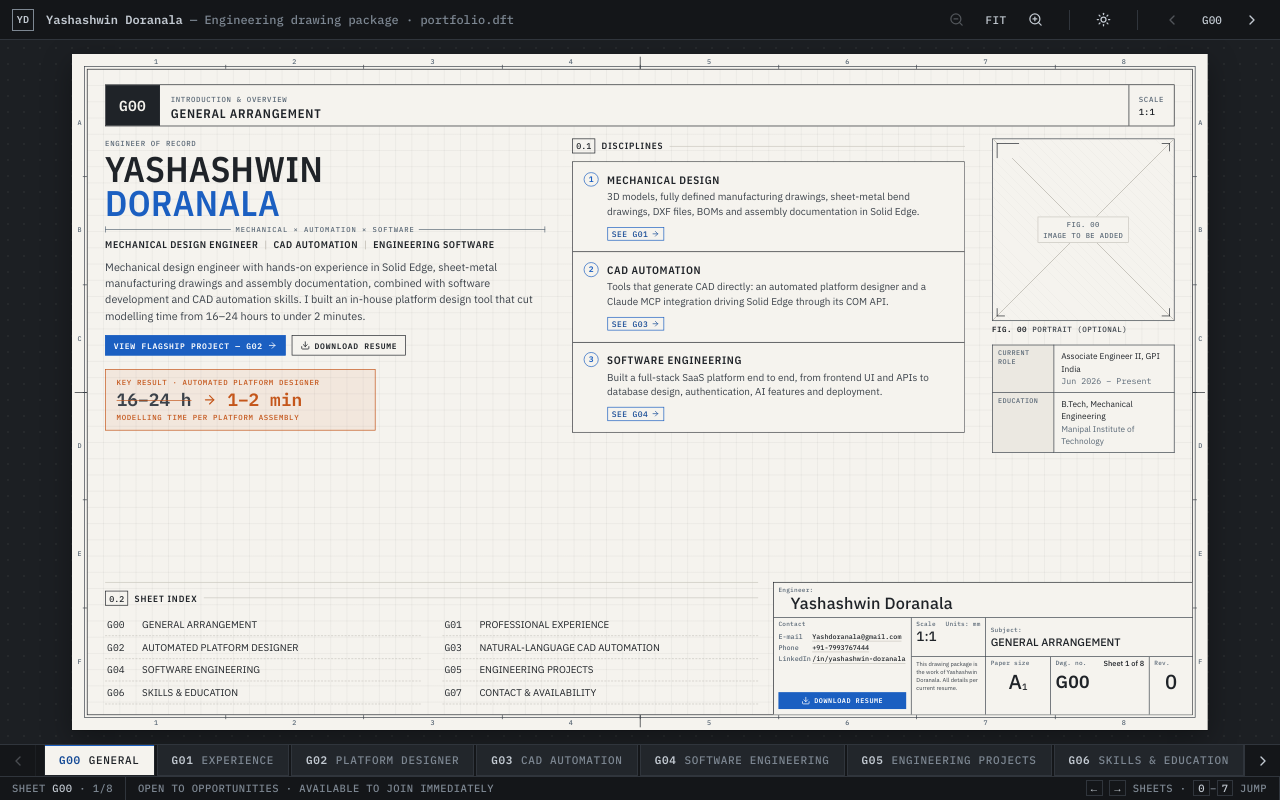
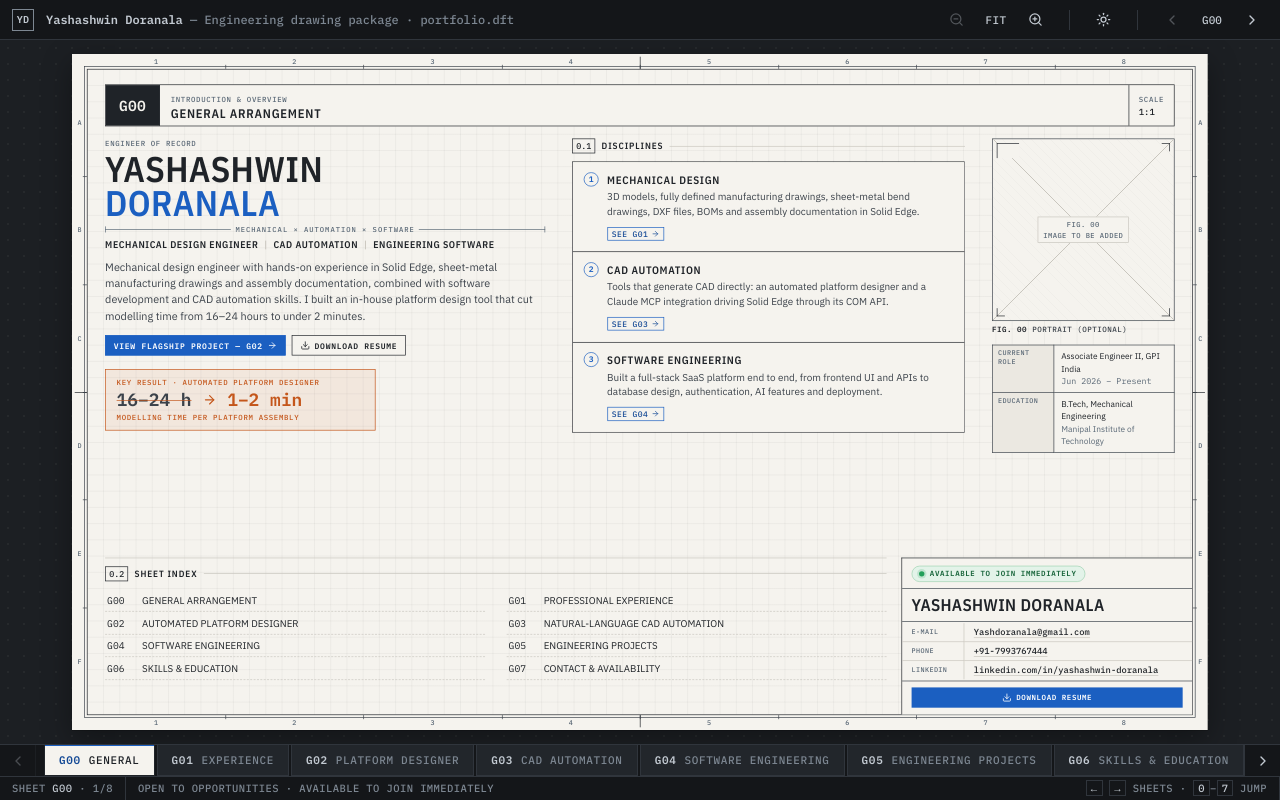
Before and after one commit to HsayYD/Portfolio, a Next.js app: page / in a window 1280 px wide. Built offline with nearby package versions, Linux system fonts and the light colour scheme.

Commit message:
Title block: just availability pill, name and contacts
Co-Authored-By: Claude Opus 5.5 <noreply@anthropic.com>
Claude-Session: https://claude.ai/code/session_01HaAqdXqxTuinBnmdidnP78

```diff
--- a/src/app/globals.css
+++ b/src/app/globals.css
@@ -34,8 +34,8 @@
 
   --page-w: 1680px;
   --page-h: 1000px;
-  --tb-w: 620px;
-  --tb-h: 196px;
+  --tb-w: 430px;
+  --tb-h: 232px;
   --frame: 22px;
 }
 
@@ -463,7 +463,7 @@ body {
 .fig figcaption b { font-weight: 600; color: var(--ink); white-space: nowrap; }
 
 /* ═══════════════════════════════════════════════════════════════════════
-   TITLE BLOCK — bottom-right corner of the frame
+   TITLE BLOCK — bottom-right corner: status, name, contacts
    ═══════════════════════════════════════════════════════════════════════ */
 .titleblock-wrap {
   position: absolute; right: 0; bottom: 0;
@@ -473,59 +473,39 @@ body {
   background: var(--paper);
   z-index: 2;
 }
-.titleblock {
-  height: 100%;
-  display: grid;
-  grid-template-columns: 204px 110px 96px 146px 64px;
-  grid-template-rows: 52px 58px minmax(0, 1fr);
-  grid-template-areas:
-    "nm nm nm nm nm"
-    "ct sc sb sb sb"
-    "ct nt ps dn rv";
-  font-size: 12px;
-  color: var(--ink);
+.titleblock { height: 100%; display: flex; flex-direction: column; color: var(--ink); }
+.titleblock > * { border-bottom: 1px solid var(--ink-2); }
+.titleblock > :last-child { border-bottom: 0; }
+
+.tb-st { padding: 9px 14px; }
+.pill {
+  display: inline-flex; align-items: center; gap: 8px;
+  padding: 4px 12px 4px 10px;
+  border-radius: 999px;
+  background: #e3f3e9; border: 1px solid #9fd3b3; color: #17643a;
+  font: 600 11px/1.2 var(--f-mono); letter-spacing: 0.08em; text-transform: uppercase;
 }
-.titleblock > * { min-width: 0; border-right: 1px solid var(--ink-2); border-bottom: 1px solid var(--ink-2); padding: 4px 7px; position: relative; }
-.titleblock .k { display: block; font: 500 9px/1.2 var(--f-mono); letter-spacing: 0.04em; color: var(--annot); }
-.titleblock .k.sm { position: absolute; top: 4px; right: 7px; }
-.titleblock .big { font: 500 18px/1.15 var(--f-sans); }
-.titleblock .huge { font: 500 30px/1 var(--f-sans); }
-.titleblock .huge sub { font-size: 0.45em; vertical-align: baseline; position: relative; top: 0.2em; }
+.pill::before { content: ""; width: 8px; height: 8px; border-radius: 50%; background: #22a05a; box-shadow: 0 0 0 3px rgba(34, 160, 90, 0.18); }
 
+.tb-nm { padding: 10px 14px 11px; font: 600 25px/1.1 var(--f-cond); letter-spacing: 0.02em; text-transform: uppercase; }
 
-.tb-nm { grid-area: nm; display: flex; flex-direction: column; justify-content: center; }
-.tb-nm { border-right: 0 !important; }
-.tb-nm .big { font-size: 24px; padding-left: 18px; letter-spacing: 0.01em; }
-
-.tb-ct { grid-area: ct; border-bottom: 0 !important; display: flex; flex-direction: column; gap: 4px; }
-.tb-ct dl { margin: 2px 0 0; display: grid; grid-template-columns: 50px minmax(0, 1fr); row-gap: 3px; font: 500 10px/1.35 var(--f-mono); }
-.tb-ct dt { color: var(--annot); }
-.tb-ct dd { margin: 0; overflow-wrap: anywhere; }
+.tb-ct { flex: 1; margin: 0; display: grid; grid-template-columns: 92px minmax(0, 1fr); align-content: center; }
+.tb-ct dt, .tb-ct dd { padding: 5px 14px; border-bottom: 1px solid var(--hair); }
+.tb-ct dt:last-of-type, .tb-ct dd:last-of-type { border-bottom: 0; }
+.tb-ct dt { font: 500 10px/1.6 var(--f-mono); letter-spacing: 0.06em; text-transform: uppercase; color: var(--annot); border-right: 1px solid var(--hair); }
+.tb-ct dd { margin: 0; font: 500 13px/1.3 var(--f-mono); overflow-wrap: anywhere; }
 .tb-ct dd a { color: var(--ink); text-decoration: none; border-bottom: 1px solid var(--hair); }
 .tb-ct dd a:hover { color: var(--accent); border-color: var(--accent); }
+
+.tb-act { padding: 9px 14px 10px; }
 .tb-dl {
-  margin-top: auto; margin-bottom: 4px;
-  display: flex; align-items: center; justify-content: center; gap: 6px;
-  padding: 6px 8px;
+  display: flex; align-items: center; justify-content: center; gap: 7px;
+  padding: 8px 10px;
   background: var(--accent); color: #fff; text-decoration: none;
-  font: 600 10px var(--f-mono); letter-spacing: 0.08em; text-transform: uppercase;
+  font: 600 11px var(--f-mono); letter-spacing: 0.08em; text-transform: uppercase;
 }
 .tb-dl:hover { background: var(--accent-ink); }
-.tb-dl svg { width: 13px; height: 13px; }
-
-.tb-sc { grid-area: sc; }
-.tb-sc .big { display: block; font-size: 20px; margin-top: 1px; }
-
-.tb-sb { grid-area: sb; border-right: 0 !important; display: flex; flex-direction: column; justify-content: center; gap: 2px; }
-.tb-sb .big { font-size: 16px; line-height: 1.15; }
-
-.tb-nt { grid-area: nt; border-bottom: 0 !important; font: 400 8.5px/1.4 var(--f-sans); color: var(--ink-2); }
-.tb-ps { grid-area: ps; border-bottom: 0 !important; }
-.tb-dn { grid-area: dn; border-bottom: 0 !important; }
-.tb-dn .sht { position: absolute; top: 3px; right: 7px; font: 500 11px var(--f-sans); }
-.tb-dn .huge { display: block; margin-top: 8px; font-size: 26px; font-weight: 600; letter-spacing: 0.01em; }
-.tb-ps .huge, .tb-rv .huge { display: block; margin-top: 6px; text-align: center; }
-.tb-rv { grid-area: rv; border-right: 0 !important; border-bottom: 0 !important; }
+.tb-dl svg { width: 14px; height: 14px; }
 
 /* mobile title block (collapsible) */
 .tb-mobile { display: none; }
@@ -650,27 +630,11 @@ body {
   .tb-mobile > summary .chev { margin-left: auto; transition: transform 150ms; }
   .tb-mobile[open] > summary .chev { transform: rotate(180deg); }
   .tb-mobile[open] > summary { border-bottom: 1px solid var(--ink-2); }
-  .tb-mobile .titleblock {
-    height: auto;
-    grid-template-columns: minmax(0, 1fr) minmax(0, 1fr) minmax(0, 1fr);
-    grid-template-rows: auto;
-    grid-template-areas:
-      "nm    nm    nm"
-      "ct    ct    ct"
-      "sb    sb    sb"
-      "sc    ps    ps"
-      "dn    dn    rv"
-      "nt    nt    nt";
-    font-size: 13px;
-  }
-  .tb-mobile .titleblock > * { border-right: 0; border-bottom: 1px solid var(--ink-2) !important; padding: 7px 10px; }
-  .tb-mobile .tb-sc, .tb-mobile .tb-dn { border-right: 1px solid var(--ink-2) !important; }
-  .tb-mobile .tb-ct dl { font-size: 12.5px; grid-template-columns: 70px minmax(0, 1fr); row-gap: 6px; }
-  .tb-mobile .tb-dl { margin-top: 8px; padding: 10px; font-size: 12px; }
-  .tb-mobile .tb-nt { font-size: 11px; }
-  .tb-mobile .tb-sb .big { white-space: normal; font-size: 18px; }
-  .tb-mobile .tb-dn .sht { position: static; display: block; font-size: 12px; }
-  .tb-mobile .tb-dn .huge { margin-top: 4px; }
+  .tb-mobile .titleblock { height: auto; }
+  .tb-mobile .tb-st { display: none; }
+  .tb-mobile > summary .pill { font-size: 10px; padding: 3px 10px 3px 8px; letter-spacing: 0.04em; white-space: nowrap; }
+  .tb-mobile .tb-ct dd { font-size: 14px; }
+  .tb-mobile .tb-dl { padding: 11px; font-size: 12px; }
 
   .tabbar { position: sticky; bottom: 0; z-index: 20; }
   .tab { height: 44px; line-height: 44px; }
--- a/src/app/sheets.css
+++ b/src/app/sheets.css
@@ -146,7 +146,7 @@
 
 /* figure strips in the foot */
 .figs-foot { display: grid; grid-template-columns: repeat(4, 196px); gap: 16px; align-content: start; border-top: 0; }
-.figs-foot.two { grid-template-columns: repeat(2, 236px); }
+.figs-foot.two { grid-template-columns: repeat(2, 290px); }
 .figs-foot.six { grid-template-columns: repeat(6, minmax(0, 1fr)); gap: 12px; }
 .figs-foot.six figcaption { font-size: 0.62em; }
 
--- a/src/components/DrawingSheet.tsx
+++ b/src/components/DrawingSheet.tsx
@@ -1,5 +1,6 @@
 import type { ReactNode } from "react";
 import { ChevronDown } from "lucide-react";
+import { profile } from "@/data/profile";
 import type { SheetMeta } from "@/data/sheets";
 import { DrawingBorder } from "./DrawingBorder";
 import { TitleBlock } from "./TitleBlock";
@@ -21,7 +22,6 @@ type Props = {
  * and the title block becomes a collapsible panel at the top.
  */
 export function DrawingSheet({ sheets, active, panels }: Props) {
-  const sheet = sheets[active];
   return (
     <div className="sheet-sizer">
       <div className="sheet">
@@ -30,12 +30,11 @@ export function DrawingSheet({ sheets, active, panels }: Props) {
           <main id="content" className="content" tabIndex={-1}>
             <details className="tb-mobile">
               <summary>
-                <span className="label" style={{ fontSize: 10 }}>Title block</span>
-                <b>{sheet.code}</b>
-                <span className="muted">· sheet {active + 1} of {sheets.length}</span>
+                <span className="label" style={{ fontSize: 10 }}>Contact</span>
+                <span className="pill">{profile.availability}</span>
                 <ChevronDown className="chev" width={16} height={16} aria-hidden="true" />
               </summary>
-              <TitleBlock sheet={sheet} index={active} total={sheets.length} />
+              <TitleBlock />
             </details>
 
             {sheets.map((s, i) => (
@@ -53,7 +52,7 @@ export function DrawingSheet({ sheets, active, panels }: Props) {
           </main>
 
           <aside className="titleblock-wrap">
-            <TitleBlock sheet={sheet} index={active} total={sheets.length} />
+            <TitleBlock />
           </aside>
         </div>
       </div>
--- a/src/components/TitleBlock.tsx
+++ b/src/components/TitleBlock.tsx
@@ -1,32 +1,33 @@
 import { Download } from "lucide-react";
 import { profile } from "@/data/profile";
-import type { SheetMeta } from "@/data/sheets";
-
-type Props = { sheet: SheetMeta; index: number; total: number };
 
 /**
- * Manufacturing-drawing title block in the bottom-right corner of the sheet:
+ * Title block in the bottom-right corner of the sheet: availability status,
+ * name and contact details.
  *
- *  ┌──────────────────────────────────────────────────────────────────────┐
- *  │ Engineer:  NAME                                                      │
- *  ├──────────────┬────────────┬─────────────────────────────────────────┤
- *  │ contact      │ Scale      │ Subject:  SHEET TITLE                   │
- *  │              ├────────────┼──────────┬─────────────────────┬────────┤
- *  │ resume ↓     │ note       │ Paper    │ Dwg. no.     Sheet  │ Rev.   │
- *  └──────────────┴────────────┴──────────┴─────────────────────┴────────┘
+ *  ┌──────────────────────────────────┐
+ *  │ ● AVAILABLE TO JOIN IMMEDIATELY  │
+ *  ├──────────────────────────────────┤
+ *  │ Yashashwin Doranala              │
+ *  ├──────────┬───────────────────────┤
+ *  │ E-mail   │ …                     │
+ *  │ Phone    │ …                     │
+ *  │ LinkedIn │ …                     │
+ *  ├──────────┴───────────────────────┤
+ *  │ ↓ Download resume                │
+ *  └──────────────────────────────────┘
  */
-export function TitleBlock({ sheet, index, total }: Props) {
+export function TitleBlock() {
   const { contact } = profile;
   return (
     <div className="titleblock" aria-label="Title block">
-      <div className="tb-nm">
-        <span className="k">Engineer:</span>
-        <span className="big">{profile.name}</span>
+      <div className="tb-st">
+        <span className="pill">{profile.availability}</span>
       </div>
 
-      <div className="tb-ct">
-        <span className="k">Contact</span>
-        <dl>
+      <div className="tb-nm">{profile.name}</div>
+
+      <dl className="tb-ct">
         <dt>E-mail</dt>
         <dd><a href={`mailto:${contact.email}`}>{contact.email}</a></dd>
         <dt>Phone</dt>
@@ -34,46 +35,17 @@ export function TitleBlock({ sheet, index, total }: Props) {
         <dt>LinkedIn</dt>
         <dd>
           <a href={contact.linkedin} target="_blank" rel="noopener noreferrer">
-              /in/yashashwin-doranala<span className="sr-only"> (opens in new tab)</span>
+            {contact.linkedinLabel}<span className="sr-only"> (opens in new tab)</span>
           </a>
         </dd>
       </dl>
+
+      <div className="tb-act">
         <a className="tb-dl" href={profile.resumePath} download="Yashashwin-Doranala-Resume.pdf">
           <Download aria-hidden="true" /> Download resume
           <span className="sr-only"> (PDF)</span>
         </a>
       </div>
-
-      <div className="tb-sc">
-        <span className="k">Scale</span>
-        <span className="big">{sheet.scale}</span>
-        <span className="k sm">Units: mm</span>
-      </div>
-
-      <div className="tb-sb">
-        <span className="k">Subject:</span>
-        <span className="big" aria-live="polite">{sheet.title}</span>
-      </div>
-
-      <div className="tb-nt">
-        This drawing package is the work of {profile.name}. All details per current resume.
-      </div>
-
-      <div className="tb-ps">
-        <span className="k">Paper size</span>
-        <span className="huge">A<sub>1</sub></span>
-      </div>
-
-      <div className="tb-dn">
-        <span className="k">Dwg. no.</span>
-        <span className="sht">Sheet {index + 1} of {total}</span>
-        <span className="huge">{sheet.code}</span>
-      </div>
-
-      <div className="tb-rv">
-        <span className="k">Rev.</span>
-        <span className="huge">{profile.release.rev}</span>
-      </div>
     </div>
   );
 }
--- a/src/data/profile.ts
+++ b/src/data/profile.ts
@@ -33,8 +33,6 @@ export const profile = {
   languages: ["English", "Hindi", "Telugu", "Spanish"],
 
   siteUrl: "https://yashashwin-portfolio.vercel.app",
-  /** Shown in the title block's revision/status strip. */
-  release: { rev: "0", date: "22.10.2026" },
 };
 
 /* ── Experience ──────────────────────────────────────────────────────── */
```
Lines whose indentation alone changed are shown as unchanged.
